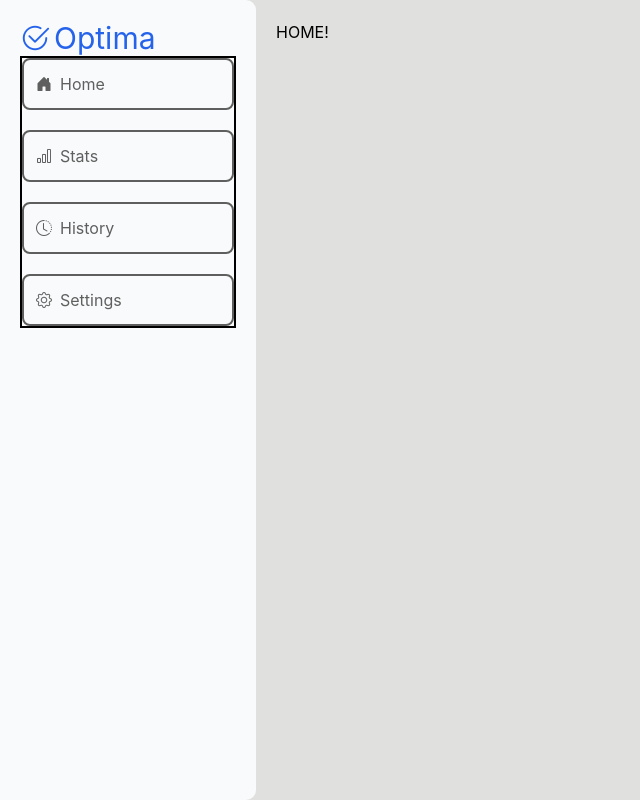
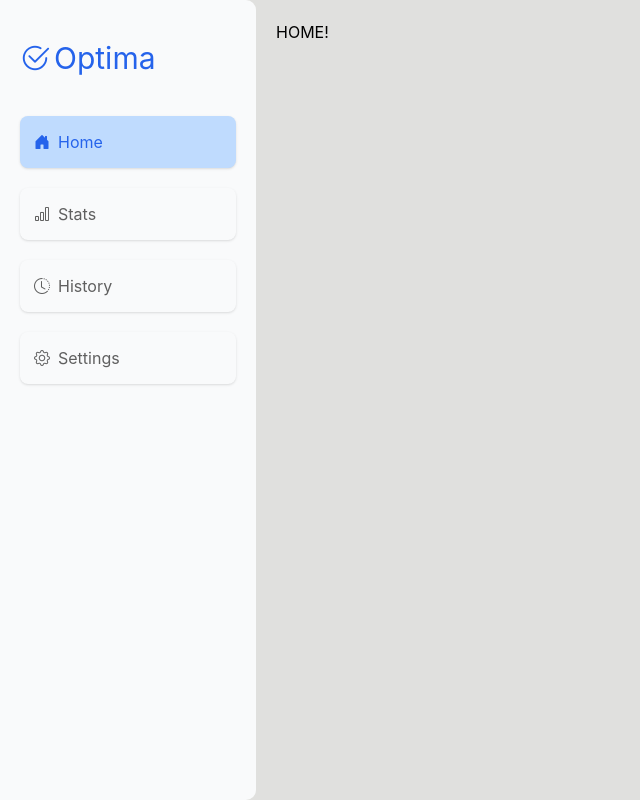
Before and after one commit to theinternetfae/Construction-site, a React (Vite) app: page /test/home in a window 1280 px wide. Shown: the whole page, without its empty margins (0-640 px from the left). Built offline with nearby package versions, Linux system fonts and the light colour scheme.

Commit message:
Section 1 & 2 side menu complete

```diff
--- a/src/SideMenu.jsx
+++ b/src/SideMenu.jsx
@@ -30,7 +30,9 @@ function SideMenu() {
 
             </section>
 
-            <section></section>
+            <section>
+
+            </section>
         </nav>
     );
 }
--- a/src/index.css
+++ b/src/index.css
@@ -267,7 +267,7 @@ body {
     @apply h-[100vh] w-[100vw] flex bg-[#E0E0DE];
 
     nav {
-      @apply p-5 h-full w-[20vw] rounded-[0px_10px_10px_0px] bg-[#F9FAFB] flex flex-col;
+      @apply px-5 py-10 h-full w-[20vw] rounded-[0px_10px_10px_0px] bg-[#F9FAFB] flex flex-col;
       /* after:content-[""] after:block after:border after:border-[#B2B0AC] after:w-[50%] after:mt-5; */
 
       .logo-sect {
@@ -275,10 +275,11 @@ body {
       }
 
       .nav-sect {
-        @apply border border-2 flex flex-col gap-5;
+        @apply flex flex-col gap-5 mt-10;
 
         .navigation {
-          @apply border border-2 flex gap-2 p-3 rounded-lg text-[#5F5F5F];
+          @apply border border-2 border-transparent shadow-sm cursor-pointer flex gap-2 p-3 rounded-lg text-[#5F5F5F]
+          first:bg-[#BFDBFE] first:text-[var(--light-accent)];
         }
       }
     }
```
